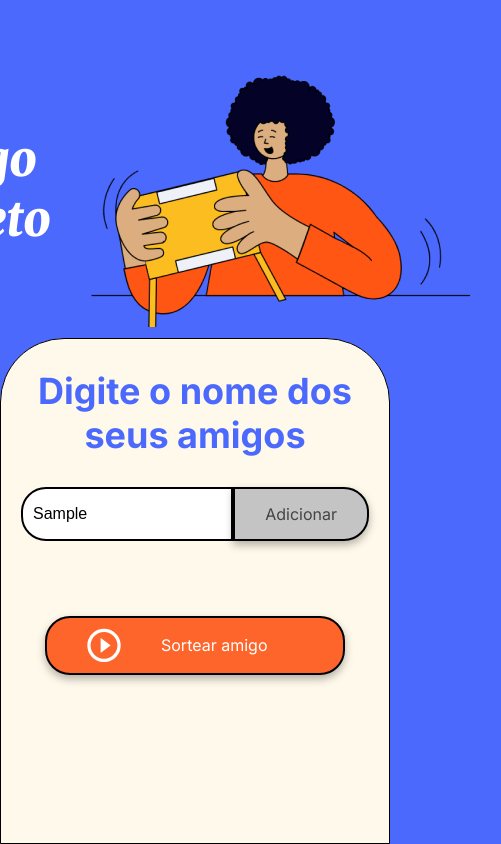
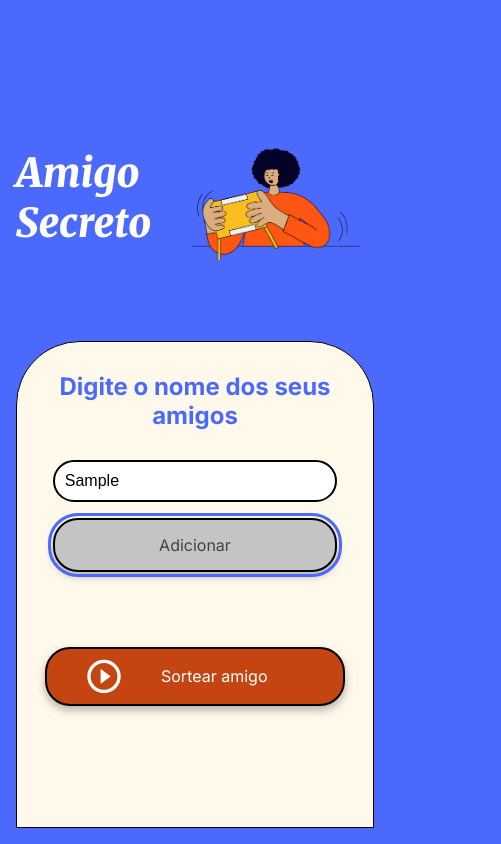
Before and after one commit to ValeriaRoyal/challenge-amigo-secreto_pt-main, a plain HTML site: page index.html in a window 390 px wide. Both pictures are taken after typing "Sample" into the empty fields and a click on the button "Adicionar". Shown: the whole page, 501 px wide, since content can reach past the window. Drawn offline with Linux system fonts and the light colour scheme.

Commit message:
Adicionando melhoria em acessibilidade e responsividade

```diff
--- a/index.html
+++ b/index.html
@@ -21,7 +21,8 @@
             <h2 class="section-title">Digite o nome dos seus amigos</h2>
             <div class="input-wrapper">
                 <input type="text" id="amigo" class="input-name" placeholder="Digite um nome">
-                <button class="button-add" onclick="adicionarAmigo()">Adicionar</button>
+                <label for="amigo" class="sr-only">Nome do participante</label>
+                <button class="button-add" onclick="adicionarAmigo()" aria-label="Adicionar nome à lista">Adicionar</button>
             </div>
 
             <ul id="listaAmigos" class="name-list" aria-labelledby="listaAmigos" role="list"></ul>
--- a/style.css
+++ b/style.css
@@ -6,6 +6,23 @@
     --color-button-hover: #e55720;
     --color-text: #444444;
     --color-white: #FFFFFF;
+}
+
+/* Melhore o contraste */
+:root {
+    --color-button: #C44512; /* Novo tom mais contrastante */
+}
+
+/* Classes de acessibilidade */
+.sr-only {
+    position: absolute;
+    width: 1px;
+    height: 1px;
+    padding: 0;
+    margin: -1px;
+    overflow: hidden;
+    clip: rect(0, 0, 0, 0);
+    border: 0;
 }
 
 /* Estilos gerais */
@@ -21,6 +38,8 @@ body {
     display: flex;
     justify-content: center;
     align-items: center;
+    min-height: 100vh;
+    padding: 1rem;
 }
 
 .main-content {
@@ -37,6 +56,10 @@ body {
     justify-content: center;
     align-items: center;
     padding: 40px 0 0;
+}
+.header-banner img {
+    max-width: 200px;
+    height: auto;
 }
 
 /* Seção de entrada */
@@ -124,6 +147,11 @@ button {
 .button-add:hover {
     background-color: #a1a1a1;
 }
+/* Foco acessível */
+button:focus {
+    outline: 3px solid var(--color-primary);
+    outline-offset: 2px;
+}
 
 /* Listas */
 ul {
@@ -160,3 +188,37 @@ ul {
 .button-draw:hover {
     background-color: var(--color-button-hover);
 }
+
+/* Otimize o viewport */
+@media (max-width: 480px) {
+    .main-title {
+      font-size: 2.5rem;
+    }
+
+    .section-title {
+      font-size: 1.5rem;
+    }
+
+    .input-wrapper {
+      flex-direction: column;
+      gap: 1rem;
+    }
+
+    .input-name {
+      border-radius: 25px;
+      width: 90%;
+      margin: 0 auto;
+    }
+
+    .button-add {
+      border-radius: 25px;
+      width: 90%;
+      margin: 0 auto;
+    }
+  }
+  @media (min-width: 768px) {
+    .main-content {
+      max-width: 800px;
+      margin: 0 auto;
+    }
+  }
```
